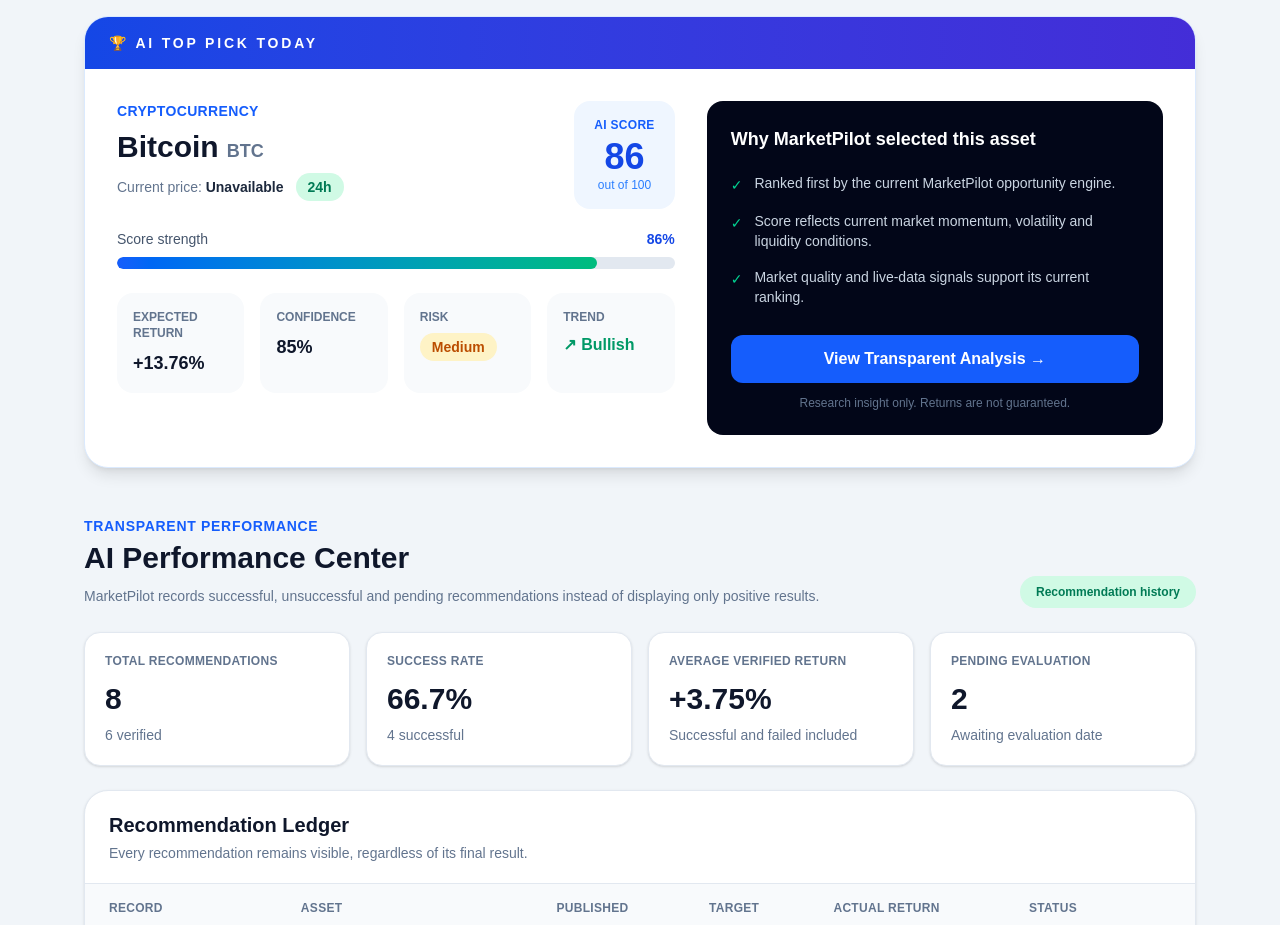
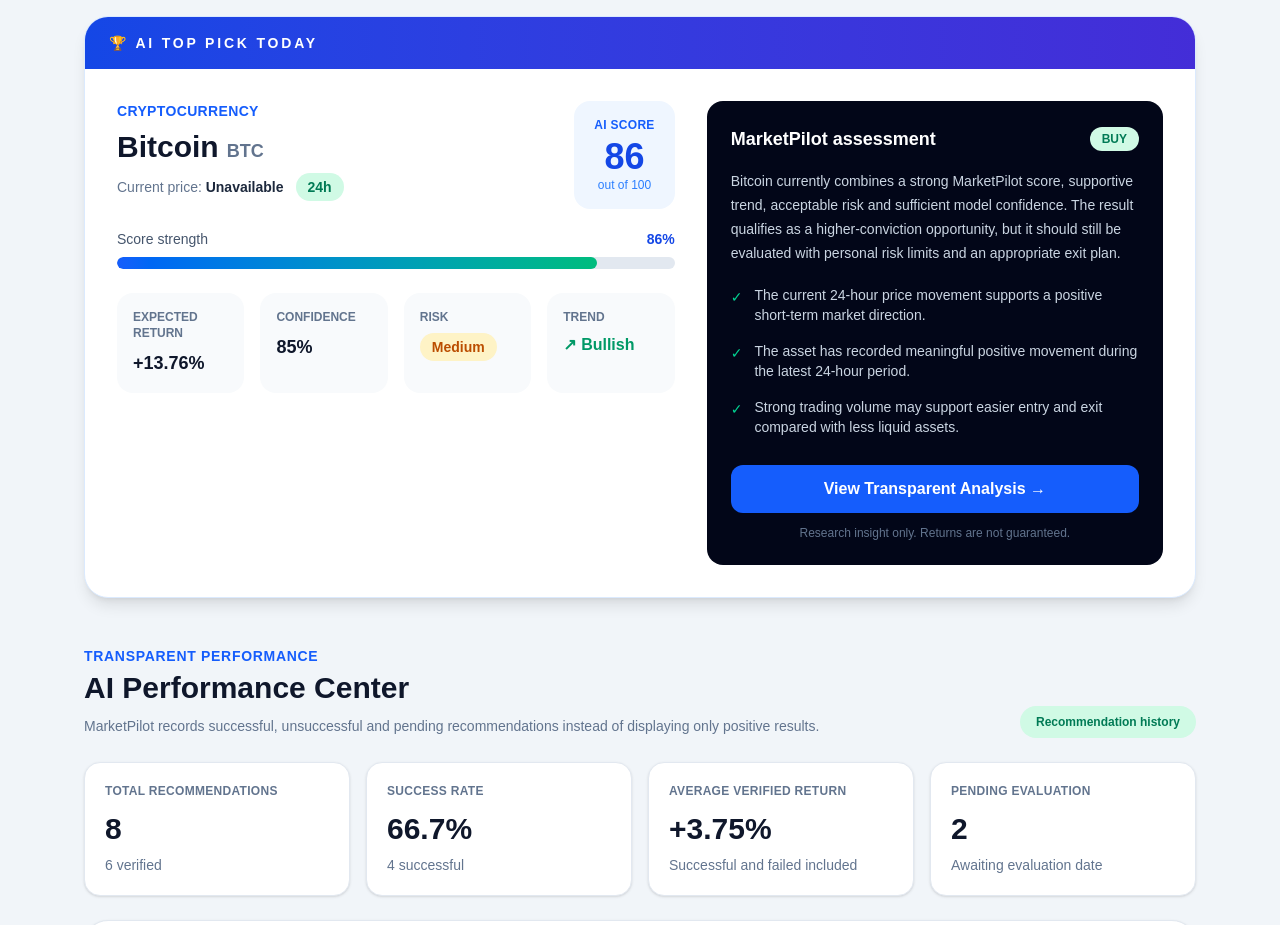
Before and after one commit to walidsaad281018/MarketPilot-AI, a Next.js app in the folder apps/web/: page /dashboard in a window 1280 px wide. Shown: the part 1540-2465 px from the top of the page. Built offline with nearby package versions, Linux system fonts and the light colour scheme; no server answers.

Commit message:
fix: align top pick with analysis recommendation

```diff
--- a/apps/web/components/cards/AITopPickCard.tsx
+++ b/apps/web/components/cards/AITopPickCard.tsx
@@ -1,4 +1,7 @@
 import Link from "next/link";
+import type {
+  RecommendationLabel,
+} from "@/lib/services/opportunityAnalysisService";
 
 type AITopPickCardProps = {
   assetName: string;
@@ -11,6 +14,8 @@ type AITopPickCardProps = {
   currentPrice: string;
   change24h: string;
   trend: "Bullish" | "Neutral" | "Bearish";
+  recommendation: RecommendationLabel;
+  recommendationSummary: string;
   reasons: string[];
 };
 
@@ -26,6 +31,15 @@ const trendStyles = {
   Bearish: "text-red-600",
 };
 
+const recommendationStyles: Record<
+  RecommendationLabel,
+  string
+> = {
+  BUY: "bg-emerald-100 text-emerald-700",
+  WATCH: "bg-amber-100 text-amber-700",
+  AVOID: "bg-red-100 text-red-700",
+};
+
 export default function AITopPickCard({
   assetName,
   symbol,
@@ -37,6 +51,8 @@ export default function AITopPickCard({
   currentPrice,
   change24h,
   trend,
+  recommendation,
+  recommendationSummary,
   reasons,
 }: AITopPickCardProps) {
   const isNegativeChange =
@@ -46,7 +62,7 @@ export default function AITopPickCard({
     <section className="mb-12 overflow-hidden rounded-3xl border border-blue-100 bg-white shadow-lg">
       <div className="bg-gradient-to-r from-blue-700 to-indigo-700 px-6 py-4 text-white">
         <p className="text-sm font-semibold uppercase tracking-[0.2em]">
-          🏆 AI Top Pick Today
+          {"\uD83C\uDFC6"} AI Top Pick Today
         </p>
       </div>
 
@@ -151,9 +167,12 @@ export default function AITopPickCard({
               <p
                 className={`mt-2 font-bold ${trendStyles[trend]}`}
               >
-                {trend === "Bullish" && "↗ "}
-                {trend === "Bearish" && "↘ "}
-                {trend === "Neutral" && "→ "}
+                {trend === "Bullish" &&
+                  "\u2197 "}
+                {trend === "Bearish" &&
+                  "\u2198 "}
+                {trend === "Neutral" &&
+                  "\u2192 "}
                 {trend}
               </p>
             </div>
@@ -161,9 +180,21 @@ export default function AITopPickCard({
         </div>
 
         <div className="rounded-2xl bg-slate-950 p-6 text-white">
-          <h3 className="text-lg font-bold">
-            Why MarketPilot selected this asset
-          </h3>
+          <div className="flex flex-wrap items-center justify-between gap-3">
+            <h3 className="text-lg font-bold">
+              MarketPilot assessment
+            </h3>
+
+            <span
+              className={`rounded-full px-3 py-1 text-xs font-bold ${recommendationStyles[recommendation]}`}
+            >
+              {recommendation}
+            </span>
+          </div>
+
+          <p className="mt-4 text-sm leading-6 text-slate-300">
+            {recommendationSummary}
+          </p>
 
           <ul className="mt-5 space-y-4">
             {reasons.map((reason) => (
@@ -172,7 +203,7 @@ export default function AITopPickCard({
                 className="flex gap-3 text-sm text-slate-300"
               >
                 <span className="mt-0.5 text-emerald-400">
-                  ✓
+                  {"\u2713"}
                 </span>
 
                 <span>{reason}</span>
@@ -184,7 +215,8 @@ export default function AITopPickCard({
             href={`/analysis/${symbol}`}
             className="mt-7 block w-full rounded-xl bg-blue-600 px-5 py-3 text-center font-bold text-white transition hover:bg-blue-500"
           >
-            View Transparent Analysis →
+            View Transparent Analysis{" "}
+            {"\u2192"}
           </Link>
 
           <p className="mt-3 text-center text-xs text-slate-500">
--- a/apps/web/components/dashboard/DashboardClient.tsx
+++ b/apps/web/components/dashboard/DashboardClient.tsx
@@ -11,6 +11,9 @@ import PerformanceCenter from "@/components/dashboard/PerformanceCenter";
 import DashboardHero from "@/components/sections/DashboardHero";
 import type { LiveCryptoOpportunity } from "@/data/getLiveCryptoOpportunities";
 import type { RecommendationRecord } from "@/data/recommendations";
+import {
+  analyzeOpportunity,
+} from "@/lib/services/opportunityAnalysisService";
 import type {
   CategoryPerformance,
   RecommendationPerformanceMetrics,
@@ -48,6 +51,13 @@ export default function DashboardClient({
 
   const topOpportunity =
     cryptoOpportunities[0] ?? null;
+
+  const topOpportunityAnalysis =
+    topOpportunity
+      ? analyzeOpportunity(
+          topOpportunity,
+        )
+      : null;
 
   const topOpportunityMarketData =
     topOpportunity
@@ -143,7 +153,8 @@ export default function DashboardClient({
         }
       />
 
-      {topOpportunity ? (
+      {topOpportunity &&
+      topOpportunityAnalysis ? (
         <AITopPickCard
           assetName={
             topOpportunity.asset
@@ -177,11 +188,23 @@ export default function DashboardClient({
           trend={
             topOpportunity.trend
           }
-          reasons={[
-            "Ranked first by the current MarketPilot opportunity engine.",
-            "Score reflects current market momentum, volatility and liquidity conditions.",
-            "Market quality and live-data signals support its current ranking.",
-          ]}
+          recommendation={
+            topOpportunityAnalysis.recommendation
+          }
+          recommendationSummary={
+            topOpportunityAnalysis.recommendationSummary
+          }
+          reasons={
+            [
+              ...topOpportunityAnalysis.strengths,
+              ...topOpportunityAnalysis.risks,
+            ]
+              .slice(0, 3)
+              .map(
+                (reason) =>
+                  reason.description,
+              )
+          }
         />
       ) : null}
 
```
